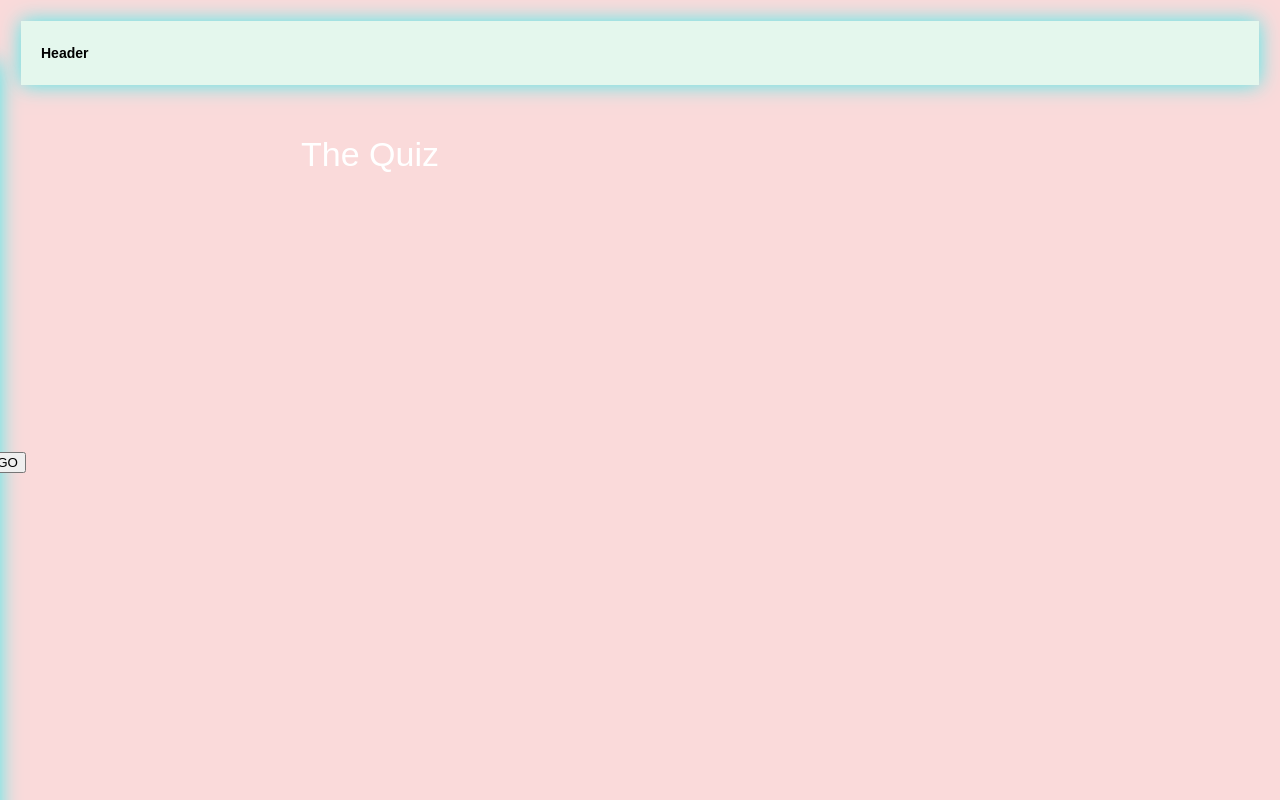
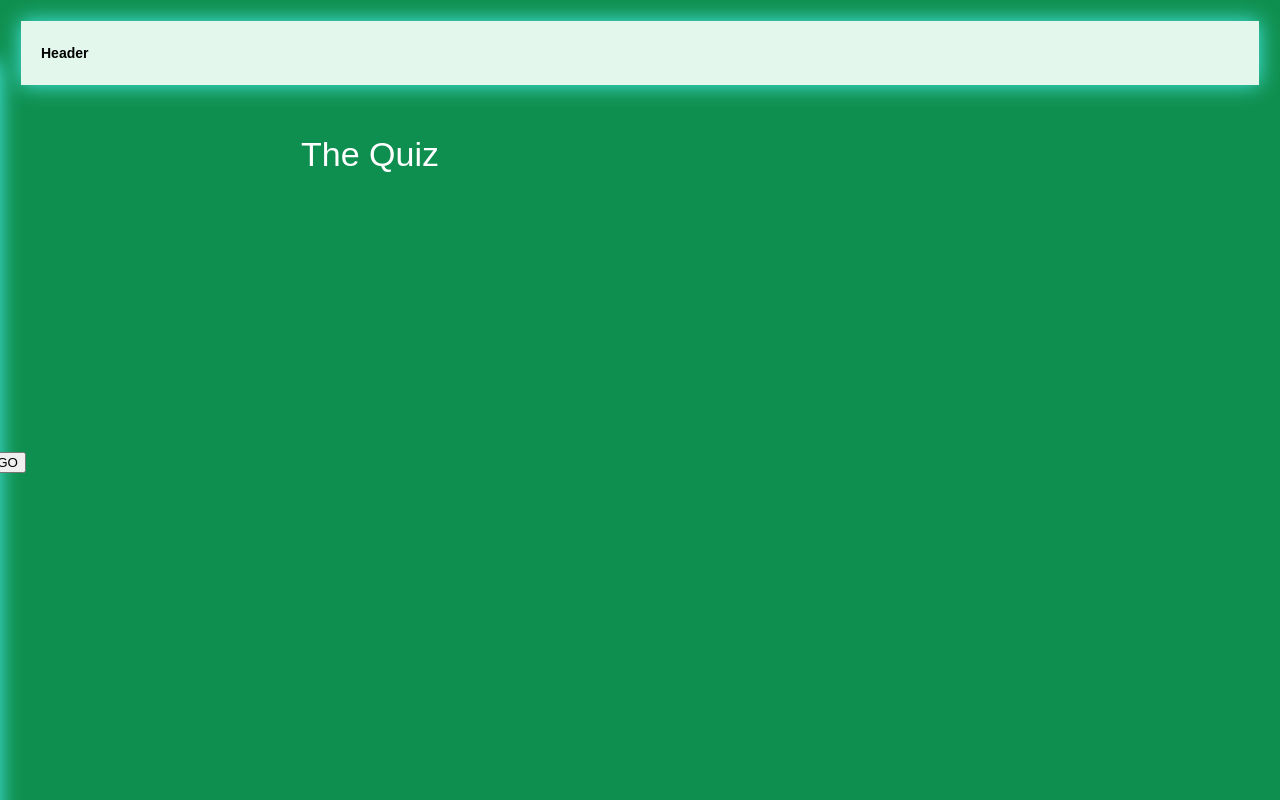
Before and after one commit to natajedi/-Questions-App, a Vue app: page / in a window 1280 px wide. Shown: the top 800 px of the page. Built offline with nearby package versions, Linux system fonts and the light colour scheme.

Commit message:
Add files via upload

```diff
--- a/src/styles/global.scss
+++ b/src/styles/global.scss
@@ -2,6 +2,12 @@
     --primary-color: #bb5fc4;
     --primary-color-hover: #9a35dd;
     --second-color: #eb53eb;
+}
+
+.wrapper {
+    min-height: 100vh;
+    display: flex;
+    flex-direction: column;
 }
 
 * {
@@ -9,7 +15,7 @@
 }
 
 body {
-    background: #fadada;
+    background: #0f8f4f;
     margin: 0;
 }
 
```
